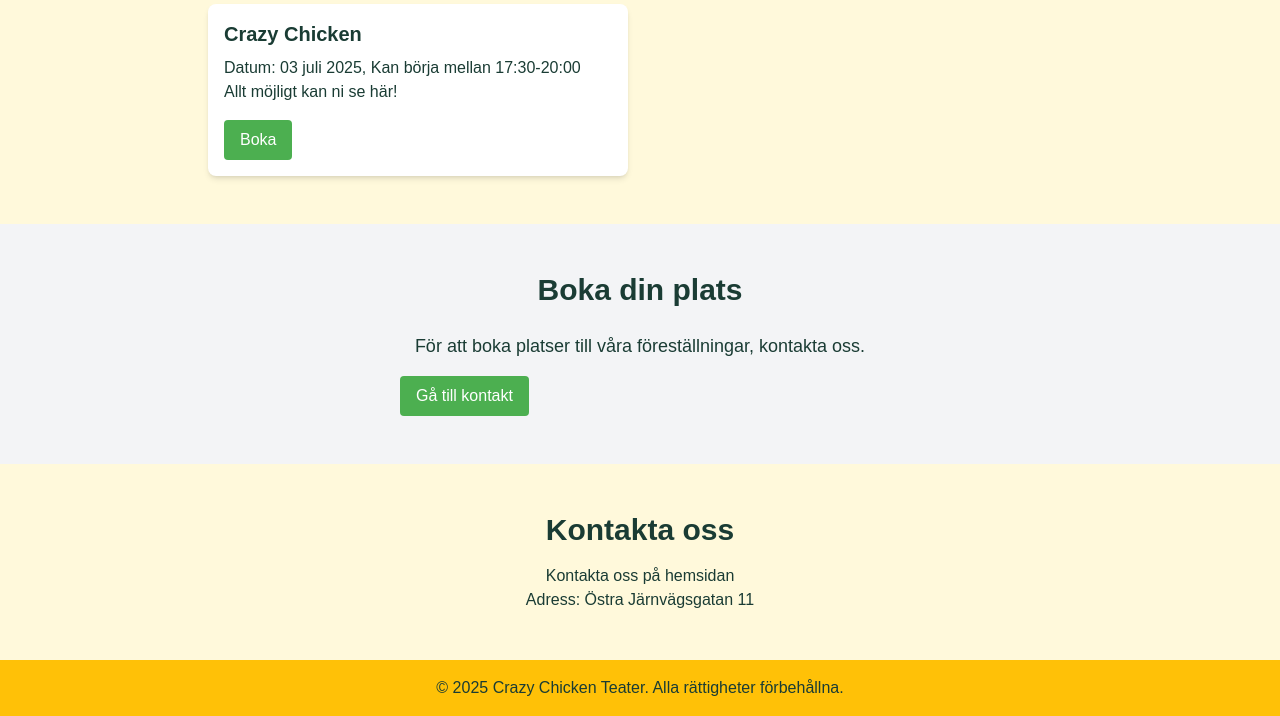
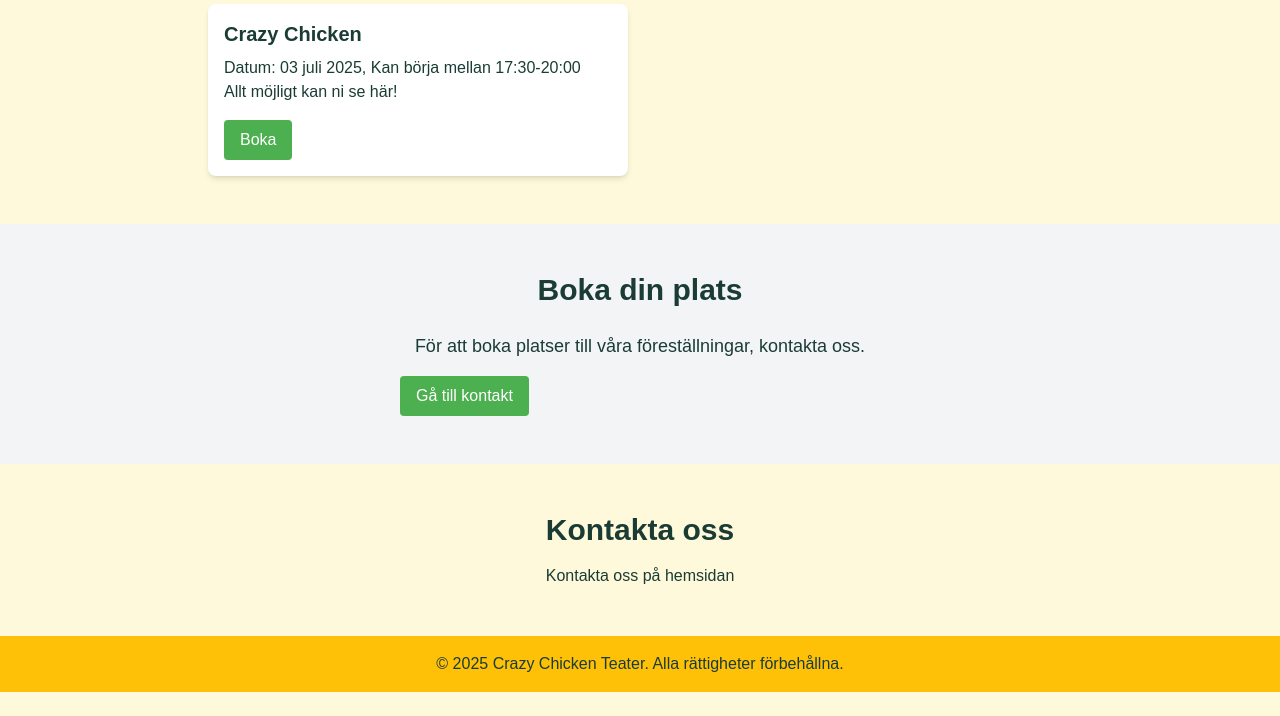
Before and after one commit to CrazyChickenTeater/Hemsida, a plain HTML site: page index.html in a window 1280 px wide. Shown: the part 676-1392 px from the top of the page. After the commit the page ends 1368 px from the top, so only its background shows below. Drawn offline with nearby package versions, Linux system fonts and the light colour scheme.

Commit message:
Update index.html

```diff
--- a/index.html
+++ b/index.html
@@ -105,7 +105,7 @@
     <div class="max-w-4xl mx-auto px-4 text-center">
       <h2 class="text-3xl font-bold">Kontakta oss</h2>
       <p class="mt-4">Kontakta oss på hemsidan</p>
-      <p>Adress: Östra Järnvägsgatan 11</p>
+      <p></p>
     </div>
   </section>
 
```
